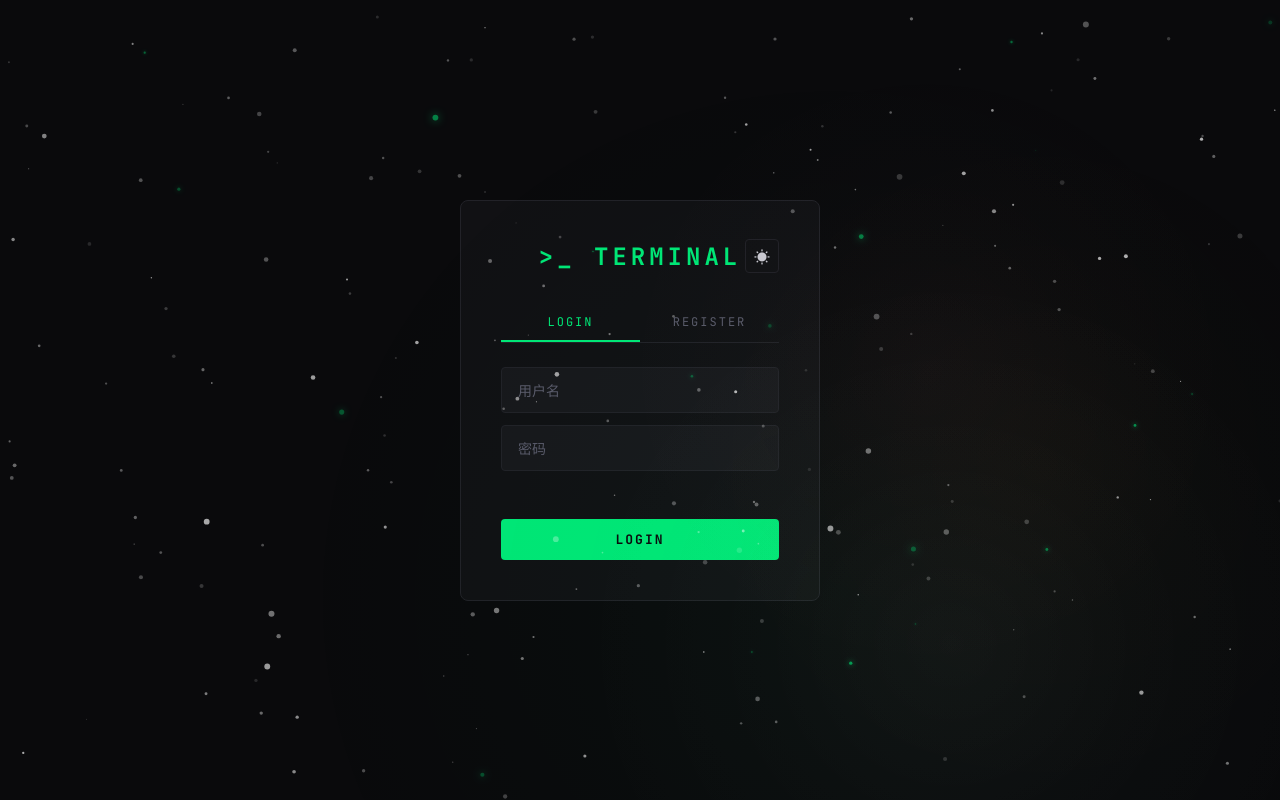
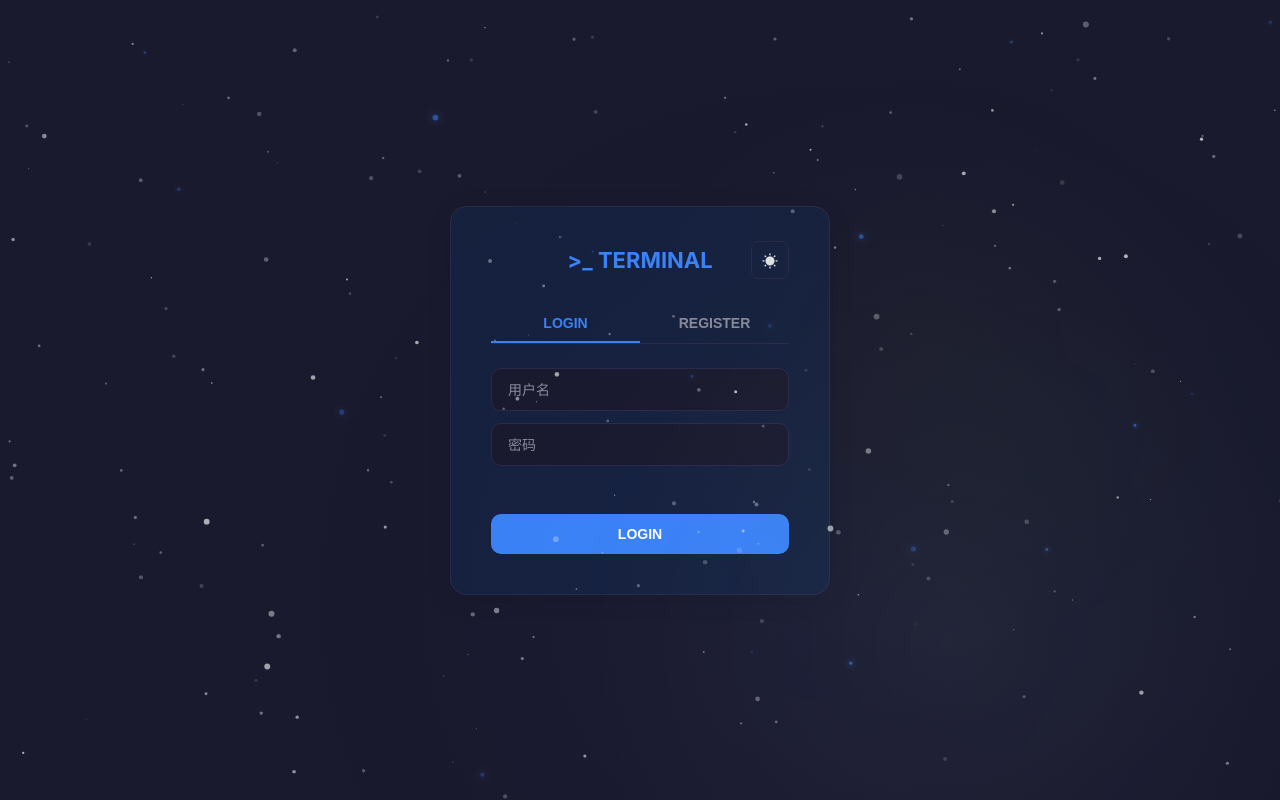
Before and after one commit to liukai-code/xiaomo-investment-agent, a Vue app in the folder frontend/: page /login in a window 1280 px wide. Built offline with nearby package versions, Linux system fonts and the light colour scheme.

Commit message:
feat：前端风格整体重构

```diff
--- a/frontend/src/styles/variables.css
+++ b/frontend/src/styles/variables.css
@@ -1,34 +1,38 @@
 :root {
-  --bg: #0a0a0c;
-  --surface: #111114;
-  --surface-2: #18181c;
-  --border: #222228;
-  --text: #c8c8d0;
-  --text-dim: #5a5a6a;
-  --accent: #00e676;
-  --accent-dim: #00e67620;
-  --user-bg: #1a1a22;
-  --danger: #ff5252;
-  --sidebar-bg: #0e0e11;
-  --sidebar-hover: #1a1a22;
-  --sidebar-active: #1a1a2a;
-  --scanline-opacity: 0.008;
+  --bg: #1a1a2e;
+  --surface: #16213e;
+  --surface-2: #1a1a2e;
+  --border: #2a2a4a;
+  --text: #e0e0e0;
+  --text-dim: #8a8a9a;
+  --accent: #3b82f6;
+  --accent-dim: #3b82f620;
+  --user-bg: #1e3a5f;
+  --danger: #ef4444;
+  --green: #22c55e;
+  --red: #ef4444;
+  --sidebar-bg: #0f172a;
+  --sidebar-hover: #162032;
+  --sidebar-active: #1e3a5f;
+  --scanline-opacity: 0;
 }
 
 html.light {
-  --bg: #f5f5f7;
+  --bg: #f8fafc;
   --surface: #ffffff;
-  --surface-2: #f0f0f3;
-  --border: #e0e0e5;
-  --text: #1d1d1f;
-  --text-dim: #86868b;
-  --accent: #00a854;
-  --accent-dim: #00a85418;
-  --user-bg: #e8f5ee;
-  --danger: #d32f2f;
-  --sidebar-bg: #fafafa;
-  --sidebar-hover: #f0f0f3;
-  --sidebar-active: #e8f5ee;
+  --surface-2: #f1f5f9;
+  --border: #e2e8f0;
+  --text: #1e293b;
+  --text-dim: #94a3b8;
+  --accent: #2563eb;
+  --accent-dim: #2563eb18;
+  --user-bg: #eff6ff;
+  --danger: #dc2626;
+  --green: #16a34a;
+  --red: #dc2626;
+  --sidebar-bg: #f8fafc;
+  --sidebar-hover: #f1f5f9;
+  --sidebar-active: #dbeafe;
   --scanline-opacity: 0;
 }
 
@@ -39,13 +43,10 @@ html.light {
 }
 
 body {
-  font-family: 'Noto Sans SC', 'JetBrains Mono', sans-serif;
+  font-family: 'Inter', 'Noto Sans SC', sans-serif;
   background: var(--bg);
   color: var(--text);
   height: 100vh;
-  display: flex;
-  justify-content: center;
-  align-items: center;
   overflow: hidden;
 }
 
@@ -54,29 +55,16 @@ body {
   height: 100vh;
 }
 
-body::before {
-  content: '';
-  position: fixed;
-  inset: 0;
-  background:
-    repeating-linear-gradient(0deg, transparent, transparent 2px, rgba(255,255,255, var(--scanline-opacity)) 2px, rgba(255,255,255, var(--scanline-opacity)) 4px);
-  pointer-events: none;
-  z-index: 9999;
-}
-
 .app {
-  width: 1080px;
-  height: 92vh;
+  width: 100%;
+  height: 100vh;
   display: flex;
-  border: 1px solid var(--border);
   overflow: hidden;
-  position: relative;
-  z-index: 1;
 }
 
 /* ========== 侧边栏 ========== */
 .sidebar {
-  width: 240px;
+  width: 260px;
   background: var(--sidebar-bg);
   border-right: 1px solid var(--border);
   display: flex;
@@ -85,33 +73,129 @@ body::before {
 }
 
 .sidebar-header {
-  padding: 16px;
-  border-bottom: 1px solid var(--border);
+  padding: 20px 16px 12px;
+  display: flex;
+  flex-direction: column;
+  gap: 12px;
+}
+
+.sidebar-brand {
   display: flex;
   align-items: center;
   justify-content: space-between;
 }
 
-.header-actions {
+.sidebar-brand .logo {
+  font-size: 16px;
+  font-weight: 700;
+  color: var(--text);
   display: flex;
+  align-items: center;
+  gap: 8px;
+}
+
+.sidebar-brand .logo-dot {
+  width: 10px;
+  height: 10px;
+  background: var(--accent);
+  border-radius: 50%;
+  box-shadow: 0 0 8px var(--accent);
+}
+
+.new-chat-btn {
+  width: 100%;
+  padding: 10px;
+  background: var(--accent);
+  color: white;
+  border: none;
+  border-radius: 10px;
+  font-size: 14px;
+  font-weight: 600;
+  cursor: pointer;
+  transition: all 0.2s;
+  display: flex;
+  align-items: center;
+  justify-content: center;
   gap: 6px;
 }
 
-.sidebar-header .logo {
-  font-family: 'JetBrains Mono', monospace;
-  font-size: 13px;
-  font-weight: 700;
-  color: var(--accent);
-  letter-spacing: 2px;
+.new-chat-btn:hover {
+  opacity: 0.9;
+  box-shadow: 0 4px 12px var(--accent-dim);
 }
 
-.sidebar-header button {
+.conversation-list {
+  flex: 1;
+  overflow-y: auto;
+  padding: 4px 12px;
+}
+
+.conversation-list::-webkit-scrollbar { width: 4px; }
+.conversation-list::-webkit-scrollbar-track { background: transparent; }
+.conversation-list::-webkit-scrollbar-thumb { background: var(--border); border-radius: 2px; }
+
+.conv-item {
+  padding: 12px 14px;
+  border-radius: 10px;
+  cursor: pointer;
+  margin-bottom: 4px;
+  transition: all 0.15s;
+}
+
+.conv-item:hover {
+  background: var(--sidebar-hover);
+}
+
+.conv-item.active {
+  background: var(--sidebar-active);
+}
+
+.conv-item .conv-title {
+  font-size: 14px;
+  color: var(--text);
+  white-space: nowrap;
+  overflow: hidden;
+  text-overflow: ellipsis;
+  line-height: 1.4;
+}
+
+.conv-item.active .conv-title {
+  color: var(--accent);
+  font-weight: 600;
+}
+
+.conv-item .conv-time {
+  font-size: 12px;
+  color: var(--text-dim);
+  margin-top: 2px;
+}
+
+.sidebar-footer {
+  padding: 12px 16px;
+  border-top: 1px solid var(--border);
+  display: flex;
+  align-items: center;
+  justify-content: space-between;
+}
+
+.sidebar-footer .user-name {
+  font-size: 13px;
+  color: var(--text-dim);
+  font-weight: 500;
+}
+
+.sidebar-footer .footer-actions {
+  display: flex;
+  gap: 4px;
+}
+
+.sidebar-footer button {
   background: transparent;
   border: 1px solid var(--border);
-  color: var(--accent);
-  width: 28px;
-  height: 28px;
-  border-radius: 4px;
+  color: var(--text-dim);
+  width: 32px;
+  height: 32px;
+  border-radius: 8px;
   cursor: pointer;
   font-size: 16px;
   display: flex;
@@ -120,85 +204,36 @@ body::before {
   transition: all 0.15s;
 }
 
-.sidebar-header button:hover {
-  background: var(--accent-dim);
+.sidebar-footer button:hover {
+  background: var(--sidebar-hover);
   border-color: var(--accent);
+  color: var(--accent);
 }
 
-#logoutBtn:hover {
-  background: rgba(255, 82, 82, 0.15);
+.sidebar-footer #logoutBtn:hover {
   border-color: var(--danger);
   color: var(--danger);
 }
 
-.conversation-list {
+.empty-state {
+  display: flex;
+  align-items: center;
+  justify-content: center;
   flex: 1;
-  overflow-y: auto;
-  padding: 8px;
-}
-
-.conversation-list::-webkit-scrollbar { width: 3px; }
-.conversation-list::-webkit-scrollbar-track { background: transparent; }
-.conversation-list::-webkit-scrollbar-thumb { background: var(--border); border-radius: 2px; }
-
-.conv-item {
-  padding: 10px 12px;
-  border-radius: 6px;
-  cursor: pointer;
-  margin-bottom: 4px;
-  transition: all 0.15s;
-  border: 1px solid transparent;
-}
-
-.conv-item:hover {
-  background: var(--sidebar-hover);
-  border-color: var(--border);
-}
-
-.conv-item.active {
-  background: var(--sidebar-active);
-  border-color: var(--accent);
-}
-
-.conv-item .conv-title {
+  color: var(--text-dim);
   font-size: 13px;
-  color: var(--text);
-  white-space: nowrap;
-  overflow: hidden;
-  text-overflow: ellipsis;
-}
-
-.conv-item.active .conv-title {
-  color: var(--accent);
-}
-
-.conv-item .conv-time {
-  font-family: 'JetBrains Mono', monospace;
-  font-size: 10px;
-  color: var(--text-dim);
-  margin-top: 4px;
+  padding: 24px;
 }
 
 /* ========== 主聊天区 ========== */
 .chat-container {
   flex: 1;
-  background: var(--surface);
+  background: var(--bg);
   display: flex;
   flex-direction: column;
   overflow: hidden;
-  position: relative;
+  min-width: 0;
 }
-
-.chat-container::before {
-  content: '';
-  position: absolute;
-  top: 0; left: 0; right: 0;
-  height: 1px;
-  background: linear-gradient(90deg, transparent, var(--accent), transparent);
-  opacity: 0.4;
-}
-
-html.light .chat-container::before { opacity: 0.2; }
 
 .chat-header {
   padding: 16px 24px;
@@ -213,15 +248,15 @@ html.light .chat-container::before { opacity: 0.2; }
 .chat-header .left {
   display: flex;
   align-items: center;
-  gap: 12px;
+  gap: 10px;
 }
 
 .chat-header .dot {
   width: 8px;
   height: 8px;
-  background: var(--accent);
+  background: var(--green);
   border-radius: 50%;
-  box-shadow: 0 0 8px var(--accent);
+  box-shadow: 0 0 6px var(--green);
   animation: pulse 2s ease-in-out infinite;
 }
 
@@ -231,59 +266,64 @@ html.light .chat-container::before { opacity: 0.2; }
 }
 
 .chat-header .title {
-  font-family: 'JetBrains Mono', monospace;
-  font-size: 13px;
-  font-weight: 500;
-  letter-spacing: 2px;
-  text-transform: uppercase;
+  font-size: 15px;
+  font-weight: 600;
   color: var(--text);
 }
 
 .chat-header .status {
-  font-family: 'JetBrains Mono', monospace;
-  font-size: 11px;
+  font-size: 12px;
   color: var(--text-dim);
-  letter-spacing: 1px;
+  padding: 4px 10px;
+  background: var(--surface-2);
+  border-radius: 6px;
 }
 
+/* ========== 消息区域 ========== */
 .chat-messages {
   flex: 1;
   overflow-y: auto;
-  padding: 20px 24px;
+  padding: 24px;
   display: flex;
   flex-direction: column;
   gap: 20px;
   scroll-behavior: smooth;
 }
 
-.chat-messages::-webkit-scrollbar { width: 4px; }
+.chat-messages::-webkit-scrollbar { width: 6px; }
 .chat-messages::-webkit-scrollbar-track { background: transparent; }
-.chat-messages::-webkit-scrollbar-thumb { background: var(--border); border-radius: 2px; }
+.chat-messages::-webkit-scrollbar-thumb { background: var(--border); border-radius: 3px; }
 .chat-messages::-webkit-scrollbar-thumb:hover { background: var(--text-dim); }
 
 /* ========== 消息 ========== */
 .message {
   display: flex;
   flex-direction: column;
-  max-width: 80%;
   animation: slideIn 0.25s ease-out;
 }
 
 @keyframes slideIn {
-  from { opacity: 0; transform: translateY(6px); }
+  from { opacity: 0; transform: translateY(8px); }
   to { opacity: 1; transform: translateY(0); }
 }
 
-.message.user { align-self: flex-end; }
-.message.ai { align-self: flex-start; }
+.message.user {
+  align-self: flex-end;
+  max-width: 60%;
+}
+
+.message.ai {
+  align-self: flex-start;
+  max-width: 720px;
+  width: 100%;
+}
 
 .message .label {
-  font-family: 'JetBrains Mono', monospace;
-  font-size: 10px;
-  letter-spacing: 1.5px;
-  text-transform: uppercase;
-  margin-bottom: 3px;
-  padding: 0 2px;
+  font-size: 12px;
+  font-weight: 600;
+  letter-spacing: 0.5px;
+  margin-bottom: 6px;
+  padding: 0 4px;
 }
 
 .message.user .label {
@@ -296,38 +336,38 @@ html.light .chat-container::before { opacity: 0.2; }
 }
 
 .message .bubble {
-  padding: 12px 16px;
   font-size: 14px;
   line-height: 1.7;
   word-break: break-word;
   white-space: pre-wrap;
-  font-family: 'Noto Sans SC', sans-serif;
+  font-family: 'Inter', 'Noto Sans SC', sans-serif;
 }
 
 .message.user .bubble {
-  background: var(--user-bg);
-  border: 1px solid var(--border);
-  border-radius: 2px 12px 12px 12px;
-  color: var(--text);
+  background: var(--accent);
+  color: white;
+  padding: 12px 16px;
+  border-radius: 16px 16px 4px 16px;
 }
 
 .message.ai .bubble {
-  background: transparent;
-  border-left: 2px solid var(--accent);
-  border-radius: 0;
-  color: var(--text);
-  padding-left: 16px;
+  background: var(--surface);
+  border: 1px solid var(--border);
+  border-radius: 16px;
+  padding: 20px;
+  box-shadow: 0 2px 12px rgba(0, 0, 0, 0.06);
 }
 
-/* ========== 光标 ========== */
+/* ========== 流式光标 ========== */
 .cursor-blink {
   display: inline-block;
-  width: 7px;
-  height: 15px;
+  width: 2px;
+  height: 16px;
   background: var(--accent);
   margin-left: 2px;
   vertical-align: text-bottom;
   animation: blink 0.8s step-end infinite;
+  border-radius: 1px;
 }
 
 @keyframes blink {
@@ -336,63 +376,69 @@ html.light .chat-container::before { opacity: 0.2; }
 }
 
 /* ========== 输入区 ========== */
+.chat-input-area {
+  padding: 16px 24px 20px;
+  background: var(--bg);
+}
+
 .chat-input {
-  padding: 16px 24px;
-  border-top: 1px solid var(--border);
+  max-width: 720px;
+  margin: 0 auto;
   background: var(--surface);
+  border: 1px solid var(--border);
+  border-radius: 14px;
+  padding: 8px;
   display: flex;
-  gap: 12px;
   align-items: flex-end;
+  gap: 8px;
+  transition: border-color 0.2s;
+}
+
+.chat-input:focus-within {
+  border-color: var(--accent);
+  box-shadow: 0 0 0 3px var(--accent-dim);
 }
 
 .chat-input textarea {
   flex: 1;
-  padding: 12px 16px;
-  background: var(--surface-2);
-  border: 1px solid var(--border);
-  border-radius: 4px;
+  padding: 10px 12px;
+  background: transparent;
+  border: none;
   color: var(--text);
   font-size: 14px;
-  font-family: 'Noto Sans SC', sans-serif;
+  font-family: 'Inter', 'Noto Sans SC', sans-serif;
   resize: none;
   outline: none;
   max-height: 120px;
-  min-height: 44px;
-  transition: border-color 0.2s;
+  min-height: 40px;
+  line-height: 1.5;
 }
 
 .chat-input textarea::placeholder {
   color: var(--text-dim);
-  font-size: 13px;
-}
-
-.chat-input textarea:focus {
-  border-color: var(--accent);
 }
 
 .chat-input button {
-  padding: 12px 24px;
+  padding: 10px 20px;
   background: var(--accent);
-  color: var(--bg);
+  color: white;
   border: none;
-  border-radius: 4px;
-  font-size: 13px;
-  font-family: 'JetBrains Mono', monospace;
-  font-weight: 700;
-  letter-spacing: 1px;
-  text-transform: uppercase;
+  border-radius: 10px;
+  font-size: 14px;
+  font-weight: 600;
   cursor: pointer;
   transition: all 0.15s;
   white-space: nowrap;
+  flex-shrink: 0;
 }
 
 .chat-input button:hover {
-  background: #33eb91;
-  box-shadow: 0 0 16px var(--accent-dim);
+  opacity: 0.9;
+  box-shadow: 0 4px 12px var(--accent-dim);
 }
 
 .chat-input button:disabled {
-  opacity: 0.3;
+  opacity: 0.4;
   cursor: not-allowed;
   box-shadow: none;
 }
@@ -409,45 +455,34 @@ html.light .chat-container::before { opacity: 0.2; }
 }
 
 .welcome .logo {
-  font-family: 'JetBrains Mono', monospace;
-  font-size: 32px;
+  font-size: 28px;
   font-weight: 700;
   color: var(--accent);
-  letter-spacing: 6px;
-  text-transform: uppercase;
+  letter-spacing: -0.5px;
 }
 
 .welcome .sub {
-  font-size: 13px;
+  font-size: 15px;
   color: var(--text-dim);
-  letter-spacing: 1px;
 }
 
 .welcome .hint {
-  font-family: 'JetBrains Mono', monospace;
-  font-size: 11px;
+  font-size: 12px;
   color: var(--text-dim);
-  margin-top: 24px;
+  margin-top: 20px;
   padding: 8px 16px;
+  background: var(--surface);
   border: 1px solid var(--border);
-  border-radius: 4px;
+  border-radius: 8px;
 }
 
 .welcome .hint kbd {
   background: var(--surface-2);
-  padding: 2px 6px;
-  border-radius: 3px;
+  padding: 2px 8px;
+  border-radius: 4px;
   border: 1px solid var(--border);
   font-size: 11px;
-}
-
-.empty-state {
-  display: flex;
-  align-items: center;
-  justify-content: center;
-  flex: 1;
-  color: var(--text-dim);
-  font-size: 13px;
+  font-family: 'Inter', monospace;
 }
 
 /* ========== 登录页 ========== */
@@ -462,11 +497,12 @@ html.light .chat-container::before { opacity: 0.2; }
 }
 
 .auth-container {
-  width: 360px;
+  width: 380px;
   padding: 40px;
   background: var(--surface);
   border: 1px solid var(--border);
-  border-radius: 8px;
+  border-radius: 16px;
+  box-shadow: 0 4px 24px rgba(0, 0, 0, 0.1);
 }
 
 .auth-header {
@@ -478,11 +514,9 @@ html.light .chat-container::before { opacity: 0.2; }
 }
 
 .auth-logo {
-  font-family: 'JetBrains Mono', monospace;
-  font-size: 24px;
+  font-size: 22px;
   font-weight: 700;
   color: var(--accent);
-  letter-spacing: 4px;
 }
 
 .auth-theme {
@@ -490,11 +524,11 @@ html.light .chat-container::before { opacity: 0.2; }
   right: 0;
   background: transparent;
   border: 1px solid var(--border);
-  border-radius: 4px;
+  border-radius: 8px;
   color: var(--text);
   cursor: pointer;
   font-size: 16px;
-  padding: 4px 8px;
+  padding: 6px 10px;
   transition: all 0.2s;
 }
 
@@ -517,9 +551,8 @@ html.light .chat-container::before { opacity: 0.2; }
   border: none;
   border-bottom: 2px solid transparent;
   color: var(--text-dim);
-  font-family: 'JetBrains Mono', monospace;
-  font-size: 12px;
-  letter-spacing: 2px;
+  font-size: 14px;
+  font-weight: 600;
   cursor: pointer;
   transition: all 0.15s;
 }
@@ -539,10 +572,10 @@ html.light .chat-container::before { opacity: 0.2; }
   padding: 12px 16px;
   background: var(--surface-2);
   border: 1px solid var(--border);
-  border-radius: 4px;
+  border-radius: 10px;
   color: var(--text);
   font-size: 14px;
-  font-family: 'Noto Sans SC', sans-serif;
+  font-family: 'Inter', 'Noto Sans SC', sans-serif;
   outline: none;
   transition: border-color 0.2s;
 }
@@ -558,38 +591,35 @@ html.light .chat-container::before { opacity: 0.2; }
 .auth-submit {
   padding: 12px;
   background: var(--accent);
-  color: var(--bg);
+  color: white;
   border: none;
-  border-radius: 4px;
-  font-family: 'JetBrains Mono', monospace;
-  font-size: 13px;
-  font-weight: 700;
-  letter-spacing: 2px;
+  border-radius: 10px;
+  font-size: 14px;
+  font-weight: 600;
   cursor: pointer;
   transition: all 0.15s;
   margin-top: 8px;
 }
 
 .auth-submit:hover {
-  background: #33eb91;
-  box-shadow: 0 0 16px var(--accent-dim);
+  opacity: 0.9;
+  box-shadow: 0 4px 12px var(--accent-dim);
 }
 
 .auth-error {
   color: var(--danger);
   font-size: 12px;
   min-height: 16px;
-  font-family: 'JetBrains Mono', monospace;
 }
 
-/* ========== 亮色主题代码块 ========== */
-html.light .message.ai .bubble code { color: #24292e; }
-html.light .message.ai .bubble pre { background: #f6f8fa; border-color: var(--border); }
-html.light .message.ai .bubble pre code { color: #24292e; }
+/* ========== 亮色主题 Markdown ========== */
+html.light .message.ai .bubble code { color: #1e293b; }
+html.light .message.ai .bubble pre { background: #f1f5f9; border-color: var(--border); }
+html.light .message.ai .bubble pre code { color: #1e293b; }
 html.light .message.ai .bubble strong { color: var(--accent); }
-html.light .message.ai .bubble em { color: #57606a; }
-html.light .message.ai .bubble blockquote { color: #57606a; border-color: #d0d7de; }
-html.light .message.ai .bubble th { background: #f6f8fa; }
+html.light .message.ai .bubble em { color: #64748b; }
+html.light .message.ai .bubble blockquote { color: #64748b; border-color: #cbd5e1; }
+html.light .message.ai .bubble th { background: #f1f5f9; }
 html.light .message.ai .bubble th, html.light .message.ai .bubble td { border-color: var(--border); }
 
 /* ========== Galaxy Background ========== */
@@ -600,7 +630,6 @@ html.light .message.ai .bubble th, html.light .message.ai .bubble td { border-co
   pointer-events: none;
   z-index: 0;
 }
-
 
 .galaxy-container canvas {
   position: absolute;
@@ -615,6 +644,4 @@ html.light .message.ai .bubble th, html.light .message.ai .bubble td { border-co
   width: 100%;
   height: 100vh;
   display: flex;
-  justify-content: center;
-  align-items: center;
 }
```
Also changed, not shown: frontend/src/styles/markdown.css (+30 -20 lines), frontend/src/views/ChatView.vue (+27 -16 lines).
